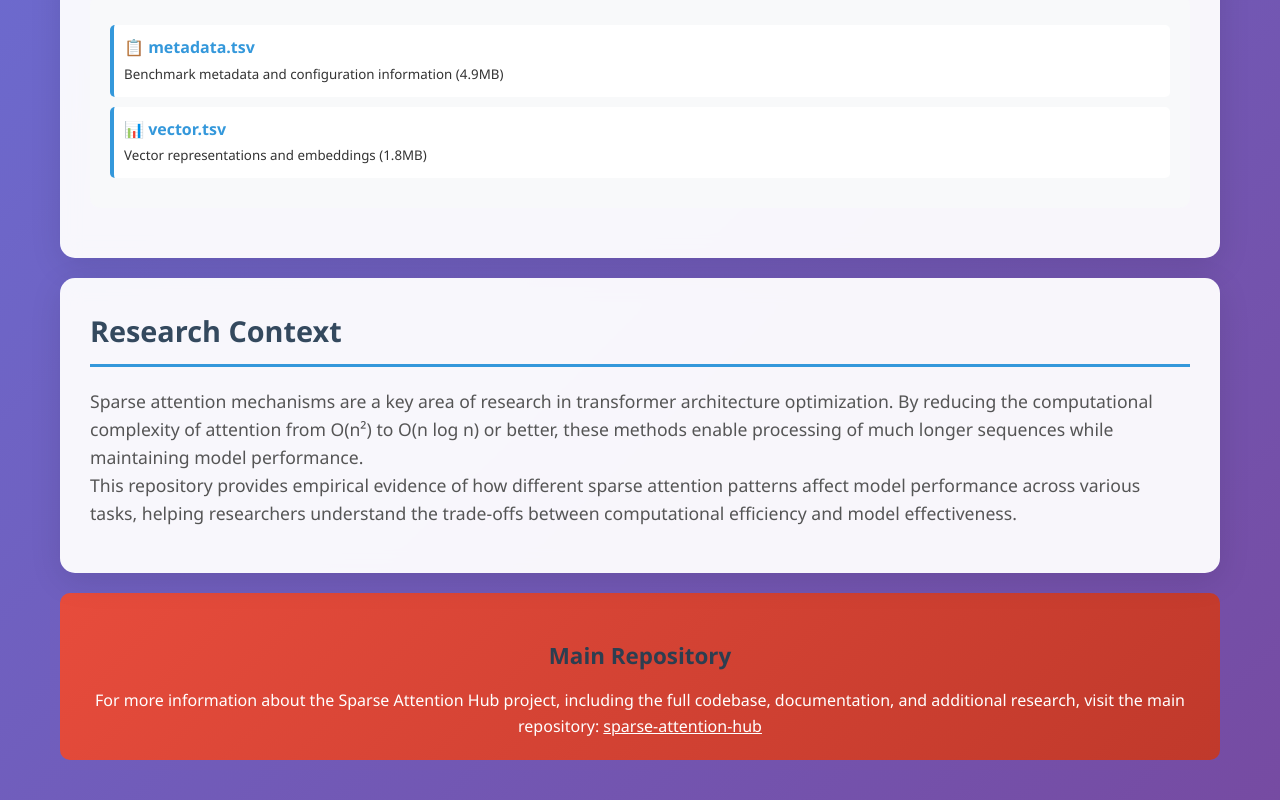
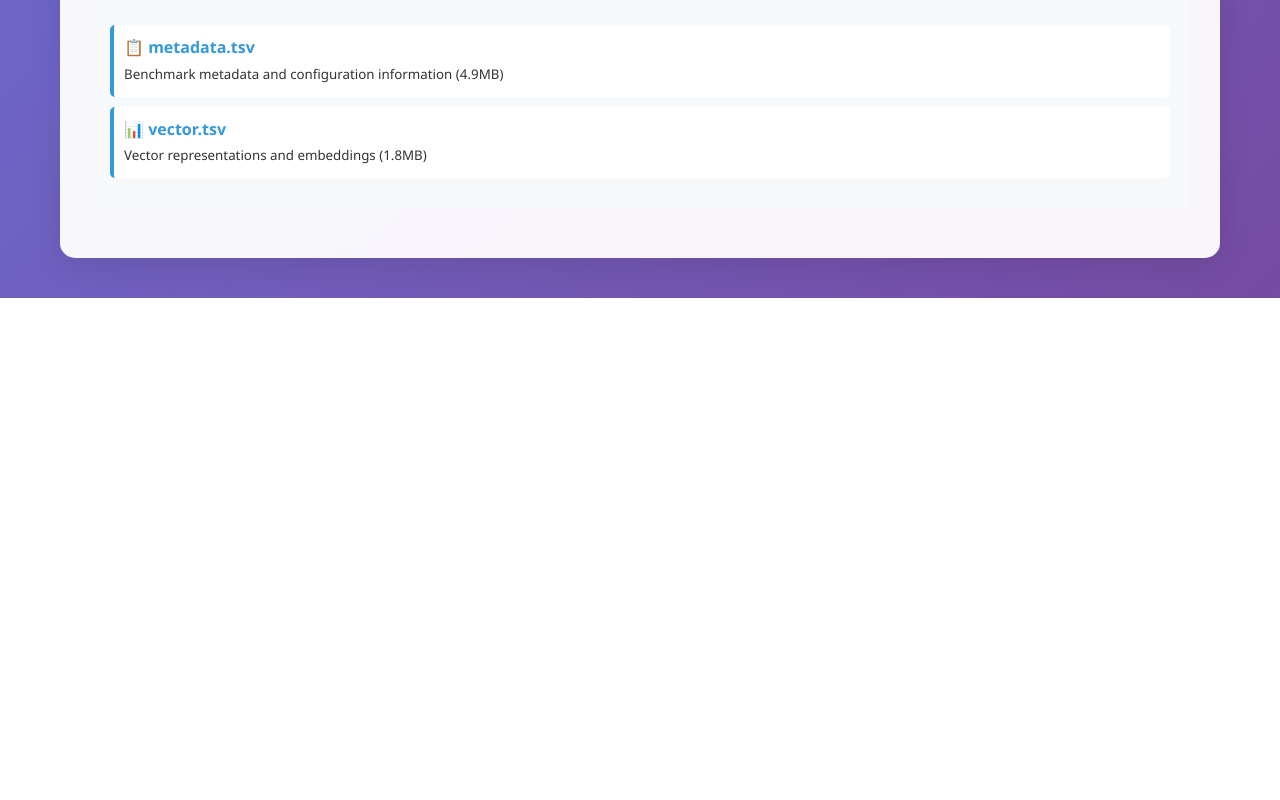
Before and after one commit to xAlg-ai/sparse-attention-hub-share, a plain HTML site: page docs/index.html in a window 1280 px wide. Shown: the part 1409-2209 px from the top of the page. After the commit the page ends 1707 px from the top, so only its background shows below. Drawn offline with Linux system fonts and the light colour scheme.

Commit message:
Update index file

```diff
--- a/docs/index.html
+++ b/docs/index.html
@@ -267,24 +267,6 @@
                 </ul>
             </div>
         </div>
-
-        <div class="section">
-            <h2>Research Context</h2>
-            <div class="description">
-                <p>Sparse attention mechanisms are a key area of research in transformer architecture optimization. By reducing the computational
-                complexity of attention from O(n²) to O(n log n) or better, these methods enable processing of much longer sequences while
-                maintaining model performance.</p>
-
-                <p>This repository provides empirical evidence of how different sparse attention patterns affect model performance across
-                various tasks, helping researchers understand the trade-offs between computational efficiency and model effectiveness.</p>
-            </div>
-        </div>
-
-        <div class="repo-info">
-            <h3>Main Repository</h3>
-            <p>For more information about the Sparse Attention Hub project, including the full codebase, documentation, and additional research,
-            visit the main repository: <a href="https://github.com/[username]/sparse-attention-hub">sparse-attention-hub</a></p>
-        </div>
     </div>
 </body>
 </html>
```
